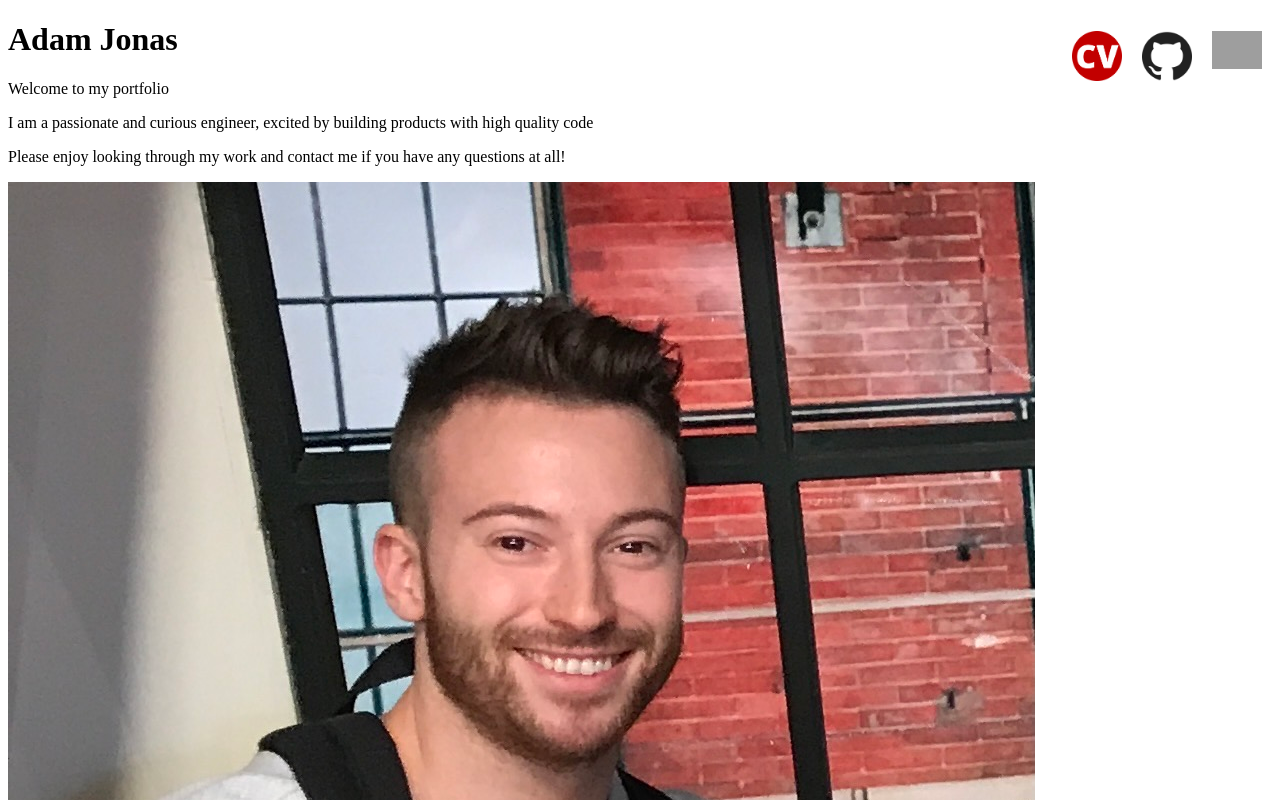
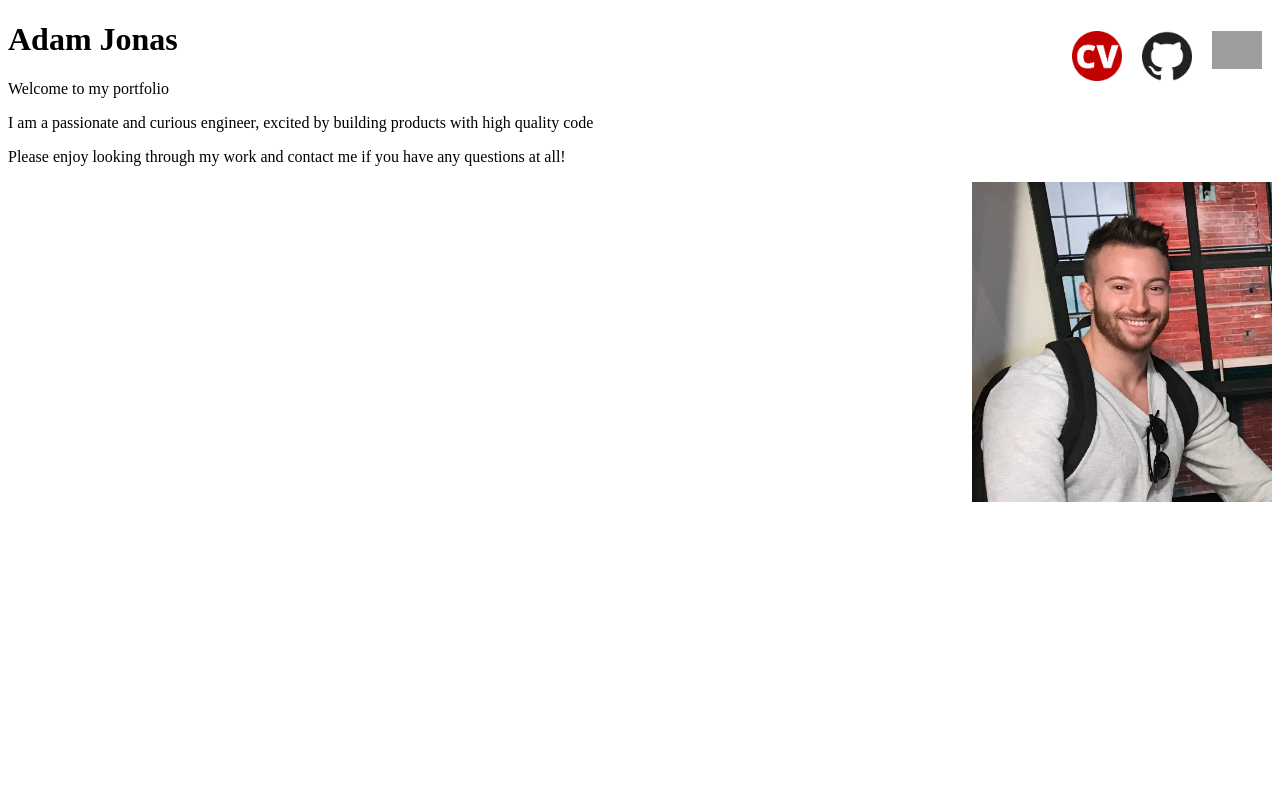
Before and after one commit to AJ8GH/portfolio, a React (Create React App) app: page / in a window 1280 px wide. Shown: the top 800 px of the page. Built offline with nearby package versions, Linux system fonts and the light colour scheme; grey boxes are pictures that could not be loaded.

Commit message:
Resize portrait

```diff
--- a/src/App.js
+++ b/src/App.js
@@ -1,21 +1,24 @@
 import React from 'react'
 import ContactLinks from './ContactLinks'
+import './styles/App.css'
 
 export default function App () {
   return (
     <div className="App">
+      <div className="container">
         <ContactLinks />
         <header className="App-header">
-        <h1>
-          Adam Jonas
-        </h1>
+          <h1>Adam Jonas</h1>
 
+          <div className="intro">
             <p>Welcome to my portfolio</p>
             <p>I am a passionate and curious engineer, excited by building products with high quality code</p>
             <p>Please enjoy looking through my work and contact me if you have any questions at all!</p>
+          </div>
         </header>
 
         <img src={process.env.PUBLIC_URL + '/portrait.JPG'} className="portrait" alt="Image of Adam" />
       </div>
+    </div>
   )
 }
--- /dev/null
+++ b/src/styles/App.css
@@ -0,0 +1,8 @@
+.portrait {
+  width: 300px;
+  float:right;
+}
+
+.intro {
+  max-width: 50%;
+}
```
Lines whose indentation alone changed are shown as unchanged.
